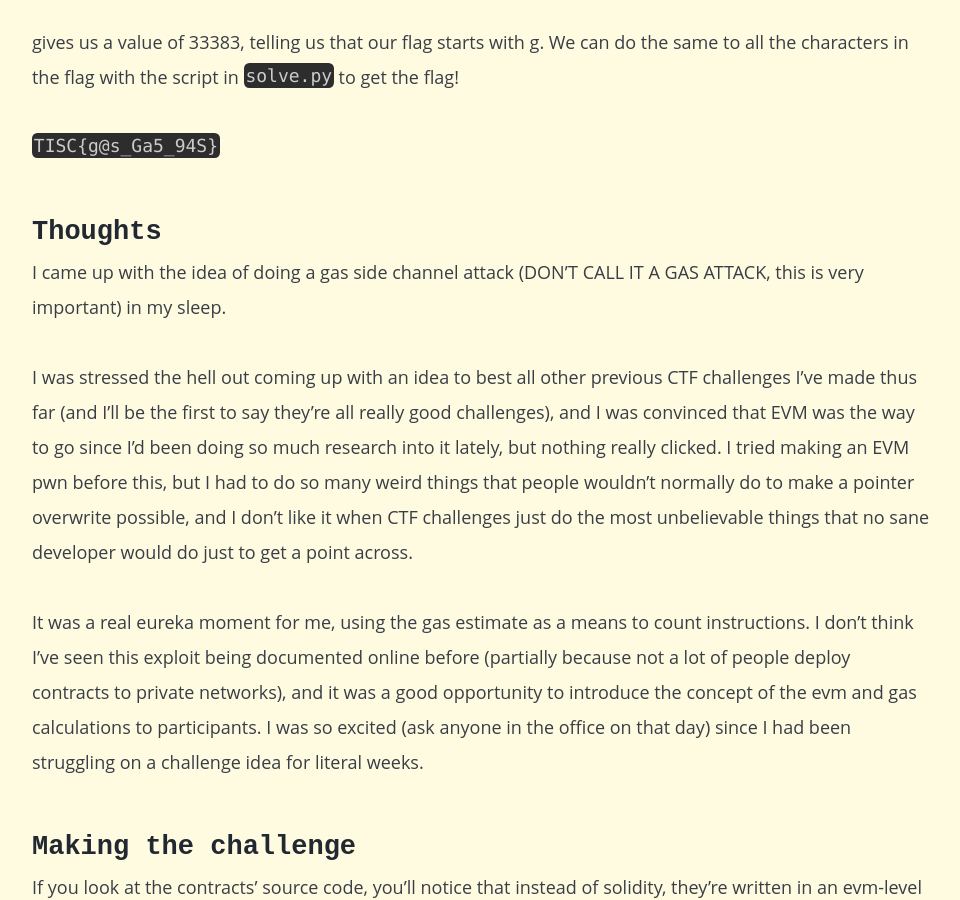
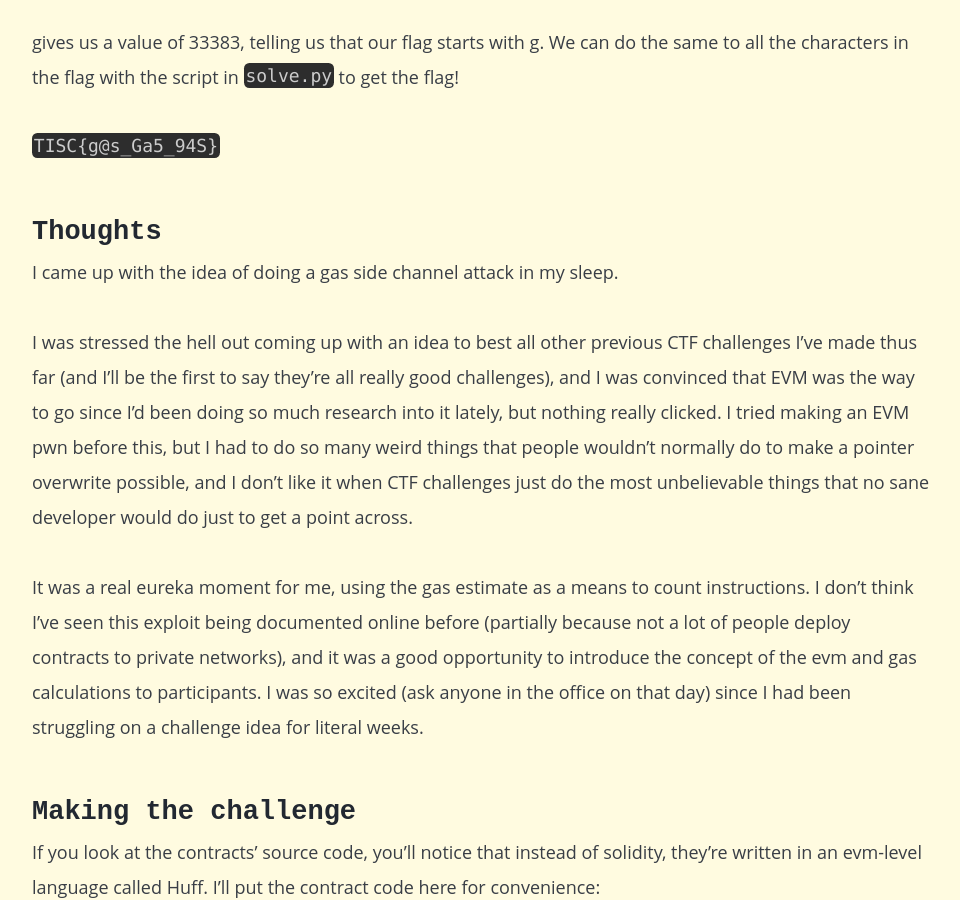
Before and after one commit to Iscaraca/Iscaraca.github.io, a Jekyll site: the page built from CTF Writeups/_posts/2024-10-16-tisc-2024-writeup.md, in a window 1280 px wide and 900 px high, scrolled down 9946 px. Shown: the whole window, without its empty margins (158-1118 px from the left). Built offline with Jekyll 4.4.1, drawn with Linux system fonts in a browser that asks for light colours.

Commit message:
edit: Change tisc24 content

```diff
--- a/CTF Writeups/_posts/2024-10-16-tisc-2024-writeup.md
+++ b/CTF Writeups/_posts/2024-10-16-tisc-2024-writeup.md
@@ -333,7 +333,7 @@ gives us a value of 33383, telling us that our flag starts with g. We can do the
 
 ## Thoughts
 
-I came up with the idea of doing a gas side channel attack (DON'T CALL IT A GAS ATTACK, this is very important) in my sleep.
+I came up with the idea of doing a gas side channel attack in my sleep.
 
 <br>
 
```
